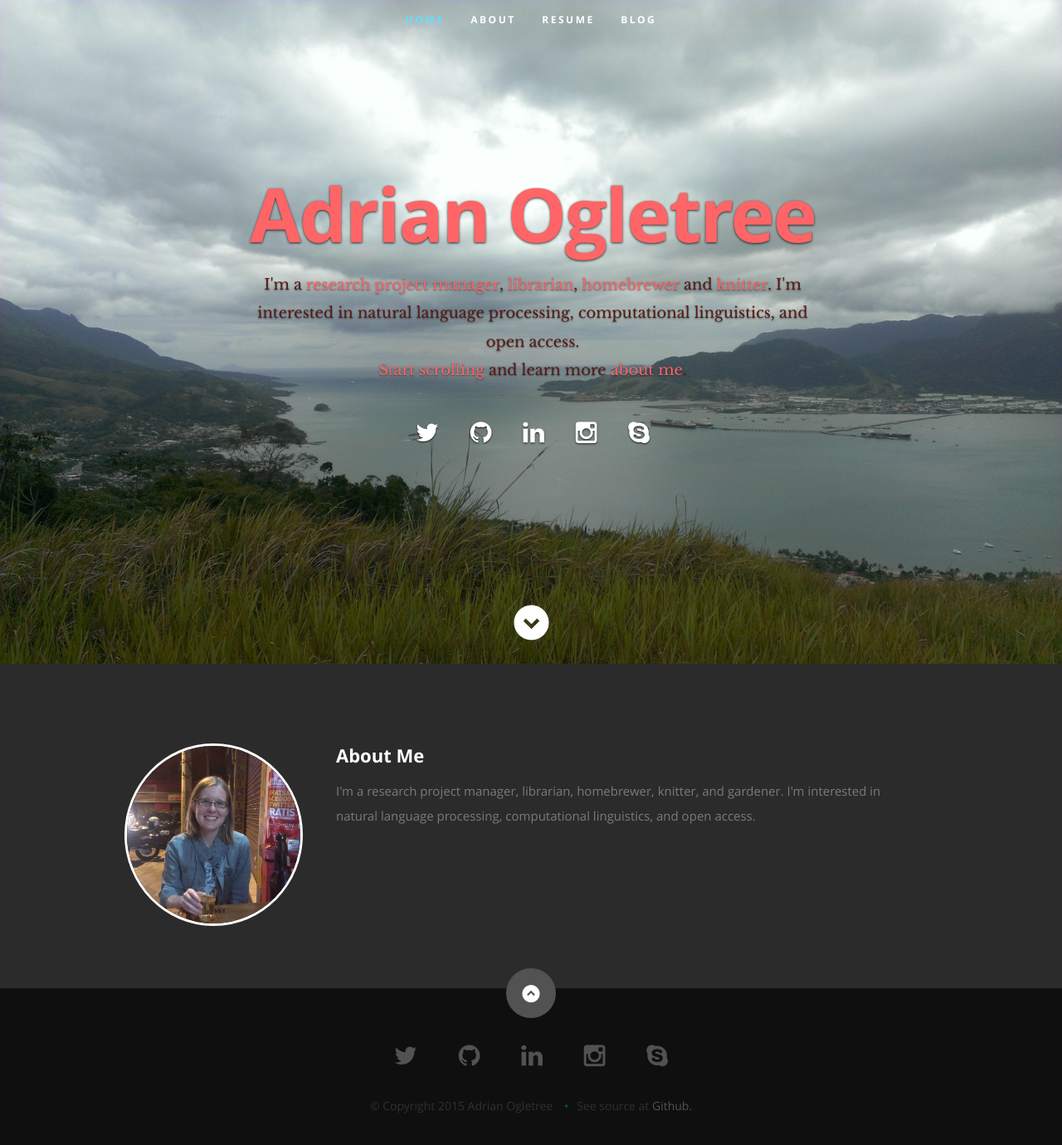
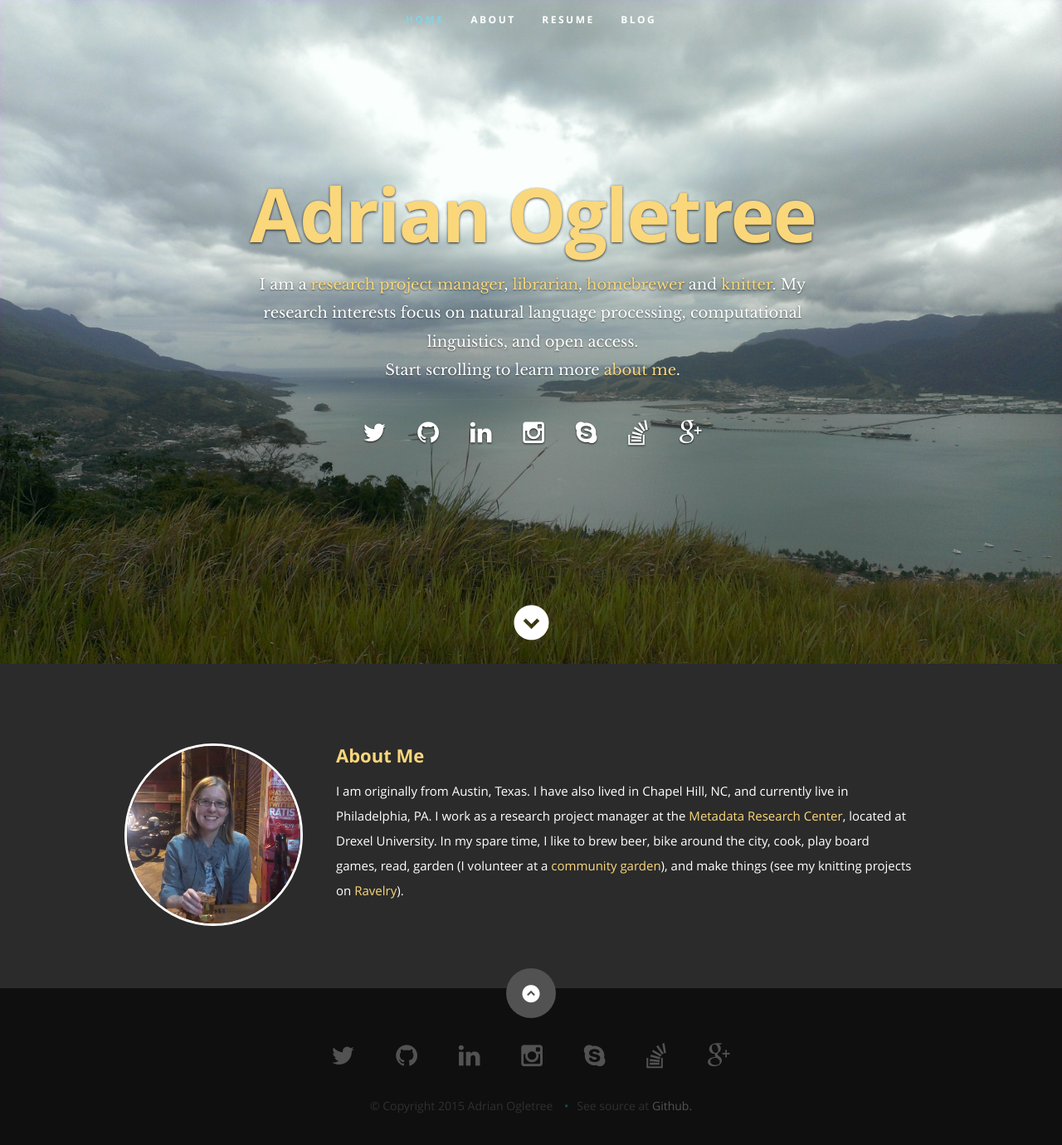
Before and after one commit to aogletree/aogletree.github.io, a Jekyll site: the page built from index.html, in a window 1280 px wide and 1396 px high. Shown: the top 1380 px of the window at 83% size. Built offline with Jekyll 4.4.1, drawn with Linux system fonts in a browser that asks for light colours.

Commit message:
Edited colors and added icons

```diff
--- a/_config.yml
+++ b/_config.yml
@@ -4,6 +4,7 @@ timezone: America/New_York
 title: Adrian Ogletree
 email: adrianogletree@gmail.com
 
+#facebook-user: adrianogletree
 skype-url: callTo://adrian.ogletree
 linkedin-url: https://www.linkedin.com/pub/adrian-ogletree/16/285/41b
 instagram-url: http://instagram.com/atogletree
@@ -12,3 +13,7 @@ github-url: http://github.com/
 github-repo: http://github.com/aogletree/aogletree.github.io
 twitter-user: oftheadriatic
 twitter-url: http://twitter.com/
+stack-overflow-url: http://stackoverflow.com/users/5321490/adrian-ogletree
+google-plus-url: https://plus.google.com/
+google-plus-user: u/0/104324899611303828189/
+#goodreads-url: https://www.goodreads.com/user/show/8889048-adrian-ogletree
--- a/_includes/home_header.html
+++ b/_includes/home_header.html
@@ -14,10 +14,9 @@
       <div class="row banner">
          <div class="banner-text">
             <h1 class="responsive-headline">Adrian Ogletree</h1>
-            <h3>I'm a  <span>research project manager</span>, <span>librarian</span>, <span>homebrewer</span> and <span>knitter</span>. I'm interested in natural language processing, computational linguistics, and open access.
+            <h3>I am a  <span>research project manager</span>, <span>librarian</span>, <span>homebrewer</span> and <span>knitter</span>. My research interests focus on natural language processing, computational linguistics, and open access.
 			<br>
-			<a class="smoothscroll" href="#about">Start scrolling</a>
-            and learn more <a class="smoothscroll" href="#about">about me</a>.</h3>
+			Start scrolling to learn more <a class="smoothscroll" href="#about">about me</a>.</h3>
             <hr />
             <ul class="social">
               {% include home_social_links.html %}
--- a/_includes/home_social_links.html
+++ b/_includes/home_social_links.html
@@ -4,3 +4,6 @@
 <li><a target="_blank" href="{{site.linkedin-url}}"><i class="fa fa-linkedin"></i></a></li>
 <li><a target="_blank" href="{{site.instagram-url}}"><i class="fa fa-instagram"></i></a></li>
 <li><a target="_blank" href="{{site.skype-url}}"><i class="fa fa-skype"></i></a></li>
+<li><a target="_blank" href="{{site.stack-overflow-url}}"><i class="fa fa-stack-overflow"></i></a></li>
+<li><a target="_blank" href="{{site.google-plus-url}}{{site.google-plus-user}}"><i class="fa fa-google-plus"></i></a></li>
+<!--<li><a target="_blank" href="{{site.goodreads-url}}"><i class="goodreads">g</i></a></li>-->
--- a/assets/css/library.css
+++ b/assets/css/library.css
@@ -476,7 +476,7 @@ hr { border: solid #E3E3E3; border-width: 1px 0 0; clear: both; margin: 11px 0 3
 a, a:visited {
    text-decoration: none;
    outline: 0;
-   color: #11ABB0;
+   color: #85D4E3;
 
    -webkit-transition: color .3s ease-in-out;
    -moz-transition: color .3s ease-in-out;
@@ -535,7 +535,7 @@ li p { }
    color: #313131;
 }
 .stats-tabs li a:hover {
-   color:#11ABB0;
+   color:#D96C37;
 }
 .stats-tabs li a b {
 	display: block;
@@ -547,7 +547,7 @@ li p { }
 
 /* definition list */
 dl { margin: 12px 0; }
-dt { margin: 0; color:#11ABB0; }
+dt { margin: 0; color:#85D4E3; }
 dd { margin: 0 0 0 20px; }
 
 /* Lining Definition Style Markup */
@@ -622,7 +622,7 @@ dd { margin: 0 0 0 20px; }
 }
 .pagination .current,
 .pagination .current:hover {
-   background-color: #11ABB0;
+   background-color: #85D4E3;
    color: #fff;
 }
 .pagination .inactive,
@@ -650,11 +650,11 @@ input[type="submit"],
 input[type="reset"],
 input[type="button"] {
    font: 16px/30px 'opensans-bold', sans-serif;
-   background: #11ABB0;
+   background: #D96C37;
    display: inline-block;
 	text-decoration: none;
    letter-spacing: 0;
-   color: #fff;
+   color: #D96C37;
 	padding: 12px 20px;
 	margin-bottom: 18px;
    border: none;
@@ -678,7 +678,7 @@ button:hover,
 input[type="submit"]:hover,
 input[type="reset"]:hover,
 input[type="button"]:hover {
-   background: #3d4145;
+   background: #D96C37;
    color: #fff;
 }
 
@@ -1022,21 +1022,21 @@ header .banner {
 header .banner-text { width: 100%; }
 header .banner-text h1 {
    font: 90px/1.1em 'opensans-bold', sans-serif;
-   color: #FF6566;
+   color: #FAD77B;
    letter-spacing: -2px;
    margin: 0 auto 18px auto;
    text-shadow: 0px 1px 3px rgba(0, 0, 0, .8);
 }
 header .banner-text h3 {
    font: 18px/1.9em 'librebaskerville-regular', serif;
-   color: #591B16;
+   color: white;
    margin: 0 auto;
    width: 70%;
    text-shadow: 0px 1px 2px rgba(0, 0, 0, .5);
 }
 header .banner-text h3 span,
 header .banner-text h3 a {
-   color: #FF6566;
+   color: #FAD77B;
 }
 header .banner-text hr {
    width: 60%;
@@ -1058,7 +1058,7 @@ header .social li {
    padding: 0;
 }
 header .social li a { color: #fff; }
-header .social li a:hover { color: #11ABB0; }
+header .social li a:hover { color: #85D4E3; }
 
 /* scrolldown link */
 header .scrolldown a {
@@ -1080,7 +1080,7 @@ header .scrolldown a {
    -o-transition: all .3s ease-in-out;
    transition: all .3s ease-in-out;
 }
-header .scrolldown a:hover { color: #11ABB0; }
+header .scrolldown a:hover { color: #85D4E3; }
 
 /* primary navigation
 --------------------------------------------------------------------- */
@@ -1142,7 +1142,7 @@ ul#nav li a {
 }
 
 ul#nav li a:active { background-color: transparent !important; }
-ul#nav li.current a { color: #68DCFC; }
+ul#nav li.current a { color: #85D4E3; }
 
 
 /* ------------------------------------------------------------------ */
@@ -1156,17 +1156,17 @@ ul#nav li.current a { color: #68DCFC; }
    overflow: hidden;
 }
 
-#about a, #about a:visited  { color: #fff; }
-#about a:hover, #about a:focus { color: #11ABB0; }
+#about a, #about a:visited  { color: #FAD77B; }
+#about a:hover, #about a:focus { color: #85D4E3; }
 
 #about h2 {
    font: 22px/30px 'opensans-bold', sans-serif;
-   color: #fff;
+   color: #FAD77B;
    margin-bottom: 12px;
 }
 #about p {
    line-height: 30px;
-   color: #7A7A7A;
+   color: white;
 }
 #about .profile-pic {
    position: relative;
@@ -1206,7 +1206,7 @@ ul#nav li.current a { color: #68DCFC; }
    overflow: hidden;
 }
 
-#resume a, #resume a:visited  { color: #11ABB0; }
+#resume a, #resume a:visited  { color: #85D4E3; }
 #resume a:hover, #resume a:focus { color: #313131; }
 
 #resume h1 {
@@ -1215,7 +1215,7 @@ ul#nav li.current a { color: #68DCFC; }
    letter-spacing: 1px;
 }
 #resume h1 span {
-   border-bottom: 3px solid #11ABB0;
+   border-bottom: 3px solid #85D4E3;
    padding-bottom: 6px;
 }
 #resume h3 {
@@ -1343,7 +1343,7 @@ ul#nav li.current a { color: #68DCFC; }
 /* e. Portfolio Section
 /* ------------------------------------------------------------------ */
 
-#portfolio {
+/*#portfolio {
    background: #ebeeee;
    padding-top: 90px;
    padding-bottom: 60px;
@@ -1358,7 +1358,7 @@ ul#nav li.current a { color: #68DCFC; }
 }
 
 /* Portfolio Content */
-#portfolio-wrapper .columns { margin-bottom: 36px; }
+/*#portfolio-wrapper .columns { margin-bottom: 36px; }
 .portfolio-item .item-wrap {
    background: #fff;
    overflow: hidden;
@@ -1376,7 +1376,7 @@ ul#nav li.current a { color: #68DCFC; }
 }
 
 /* overlay */
-.portfolio-item .item-wrap .overlay {
+/*.portfolio-item .item-wrap .overlay {
    position: absolute;
    left: 0;
    top: 0;
@@ -1433,7 +1433,7 @@ ul#nav li.current a { color: #68DCFC; }
 }
 
 /* on hover */
-.portfolio-item:hover .overlay {
+/*.portfolio-item:hover .overlay {
 	opacity: 1;
 	-moz-opacity: 1;
 	filter:alpha(opacity=100);
@@ -1634,7 +1634,7 @@ ul#nav li.current a { color: #68DCFC; }
 }
 #contact .section-head { margin-bottom: 42px; }
 
-#contact a, #contact a:visited  { color: #11ABB0; }
+#contact a, #contact a:visited  { color: #85D4E3; }
 #contact a:hover, #contact a:focus { color: #fff; }
 
 #contact h1 {
@@ -1695,7 +1695,7 @@ ul#nav li.current a { color: #68DCFC; }
 #contact textarea:focus,
 #contact select:focus {
 	color: #fff;
-	background-color: #11ABB0;
+	background-color: #85D4E3;
 }
 #contact button.submit {
 	text-transform: uppercase;
@@ -1714,7 +1714,7 @@ ul#nav li.current a { color: #68DCFC; }
 	background: #fff;
 }
 #contact span.required {
-	color: #11ABB0;
+	color: #85D4E3;
 	font-size: 13px;
 }
 #message-warning, #message-success {
@@ -1726,7 +1726,7 @@ ul#nav li.current a { color: #68DCFC; }
    margin-left: 26%;
 }
 #message-warning { color: #D72828; }
-#message-success { color: #11ABB0; }
+#message-success { color: #85D4E3; }
 
 #message-warning i,
 #message-success i {
@@ -2050,6 +2050,15 @@ footer .social-links li:first-child { margin-left: 0; }
 
     /* scrolldown link */
    header .scrolldown { display: none; }
+
+   /*Goodreads icon
+
+   #socialicons .goodreads {
+    font-family: Arial, Sans-Serif;
+    font-size: 26px;
+    line-height: 25px;
+    vertical-align: middle;
+}
 
 
    /* About Section
--- a/index.html
+++ b/index.html
@@ -10,7 +10,7 @@ lang: en
 				</div>
 				<div class="nine columns main-col">
 						<h2>About Me</h2>
-						<p> I'm a research project manager, librarian, homebrewer, knitter, and gardener. I'm interested in natural language processing, computational linguistics, and open access.
+						<p> I am originally from Austin, Texas. I have also lived in Chapel Hill, NC, and currently live in Philadelphia, PA. I work as a research project manager at the <a href="http://cci.drexel.edu/mrc/"> Metadata Research Center</a>, located at Drexel University. In my spare time, I like to brew beer, bike around the city, cook, play board games, read, garden (I volunteer at a <a href="https://www.facebook.com/lafinquitasouthkensington"> community garden</a>), and make things (see my knitting projects on <a href="http://www.ravelry.com/people/grumbledore"> Ravelry</a>).
 						</p>
 							</div>
 						</div>
```
Also changed, not shown: 2 other files.
